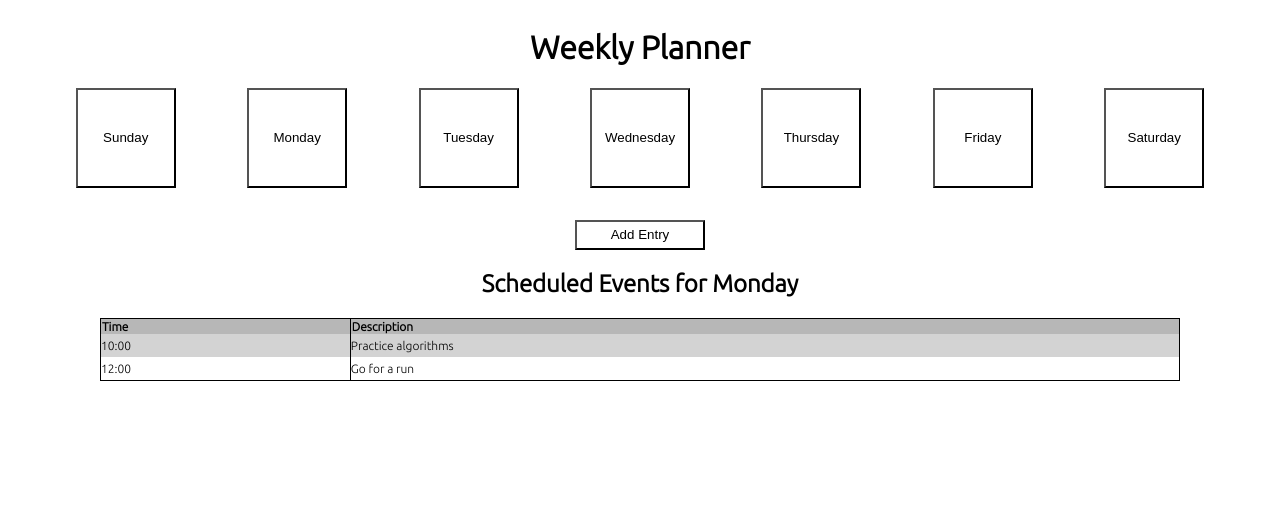
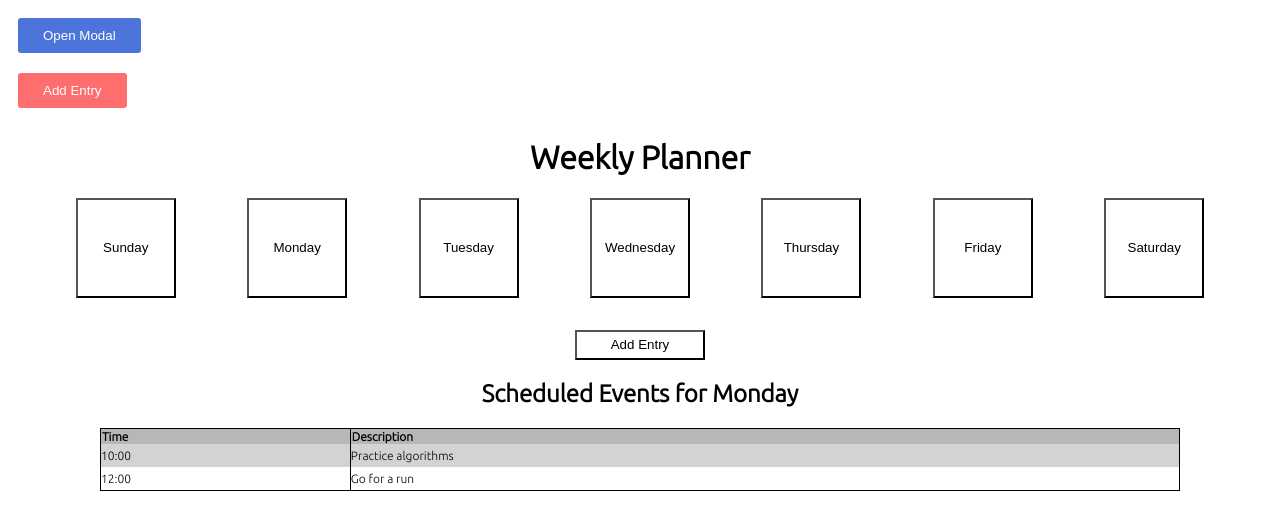
Before and after one commit to NoahLett/week-planner, a website: page index.html in a window 1280 px wide. Drawn offline with Linux system fonts and the light colour scheme.

Commit message:
Project-Noah-Lett

```diff
--- a/index.html
+++ b/index.html
@@ -11,6 +11,13 @@
   <link rel="stylesheet" href="styles.css">
 </head>
 <body>
+  <button class="modal">Open Modal</button>
+  <main class="survey hidden">
+    <div>
+      <button class="modal-off">Add Entry</button>
+    </div>
+  </main>
+
   <div class="container">
 
     <div class="row">
--- a/styles.css
+++ b/styles.css
@@ -45,8 +45,13 @@ body {
   background-color: white;
 }
 
-button:hover {
+.day-button:hover {
   background-color: rgba(128, 128, 128, 0.406);
+  cursor: pointer;
+}
+
+.add-button:hover {
+  background-color: #95bcf2;
   cursor: pointer;
 }
 
@@ -77,3 +82,22 @@ table {
 td {
   padding: 5px 0;
 }
+
+.modal {
+  background-color: #4a73dbfc;
+  color: white;
+  border: none;
+  border-radius: 3px;
+  padding: 10px 25px;
+  margin: 10px;
+}
+
+.modal-off {
+  background-color: #ff6e6e;
+  color: white;
+  border: none;
+  flex-basis: center;
+  border-radius: 3px;
+  padding: 10px 25px;
+  margin: 10px;
+}
```
